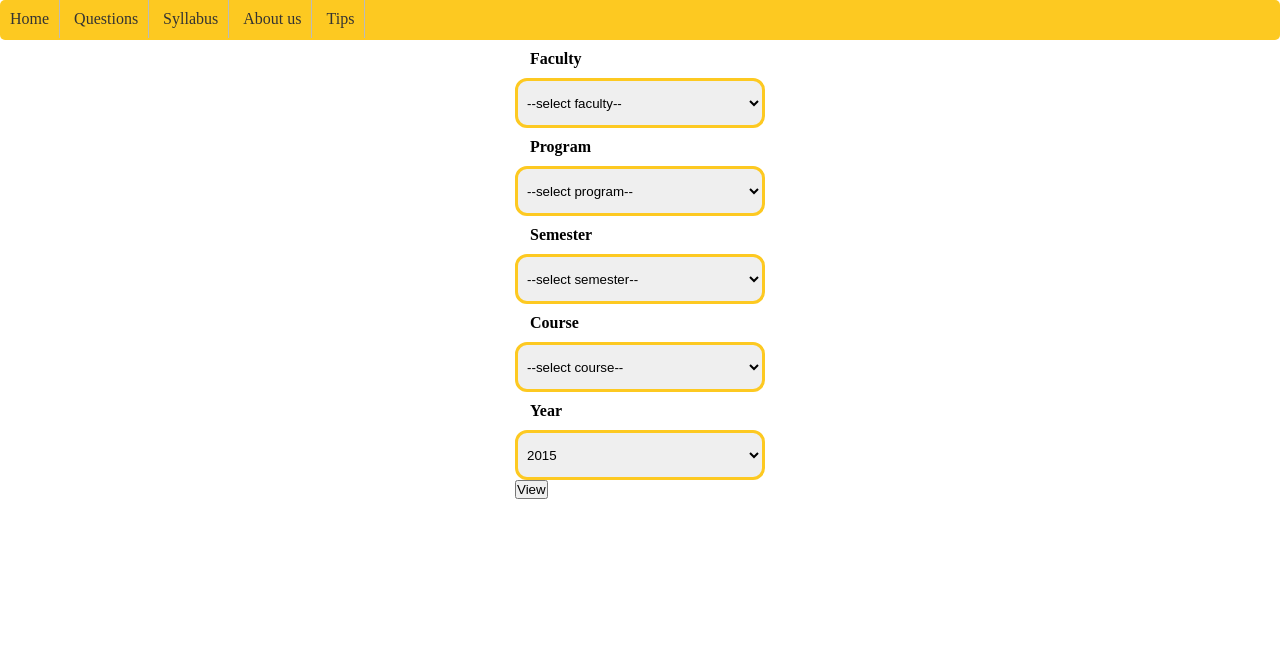
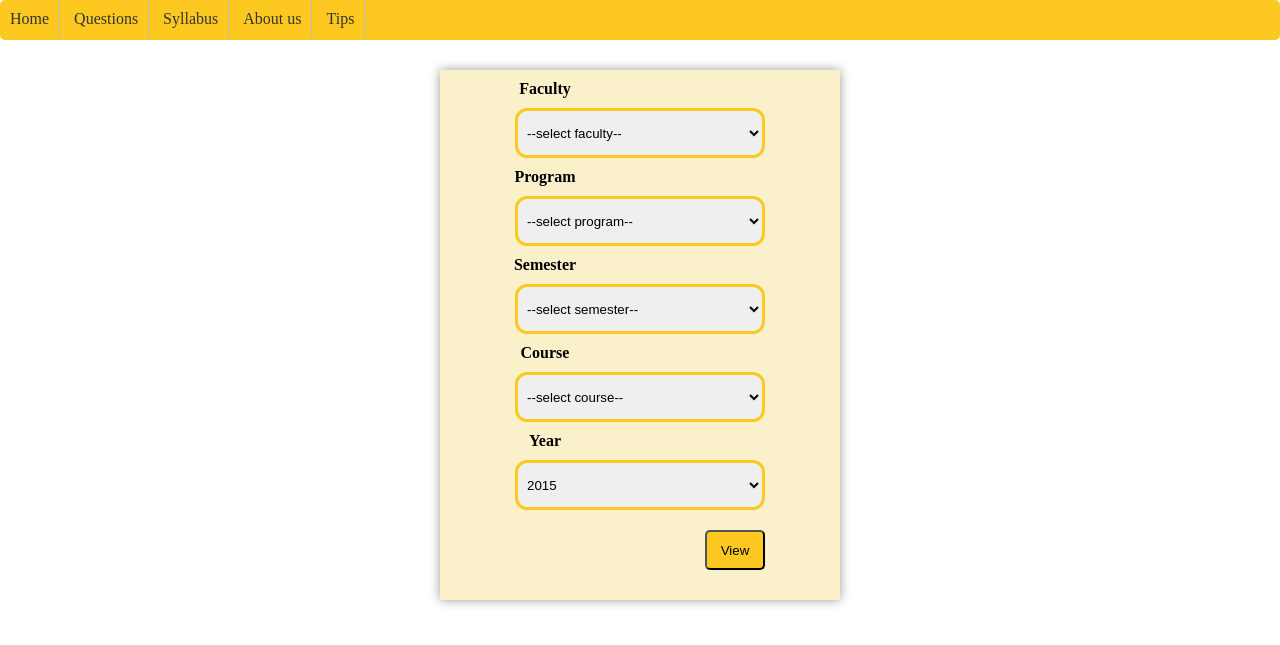
Before and after one commit to Ananda-pun/Minor1, a PHP site: page /pages/questions.php in a window 1280 px wide. Shown: the part 100-745 px from the top of the page. Run offline with PHP 8.4, Linux system fonts and the light colour scheme; data that the repository does not hold is empty.

Commit message:
change in change in question css

```diff
--- a/pages/questions.php
+++ b/pages/questions.php
@@ -56,11 +56,34 @@
     });
 })
     </script>
+    <style>
+        .quesform{
+            background-color: #faf0ca;
+            width: 400px;
+            text-align: center;
+            height: 530px;
+            margin-top: 30px;
+            margin-bottom: 40px;
+            box-shadow:0 0 10px rgba(0,0,0,0.4);
+        }
+        .view{
+            margin-top: 20px;
+            width:60px;
+            height:40px;
+            border-radius:5px;
+            background-color:#FDC921;
+            margin-left: 190px;
+        }
+        .view:hover{
+            cursor:pointer;
+            background-color:white;
+        }
+    </style>
 
 </head>
 <body>
     <div class="add-questions">
-       <form action="../moderator/addaction.php" method="POST" enctype = "multipart/form-data">
+       <form action="../moderator/addaction.php" method="POST" enctype = "multipart/form-data" class="quesform">
             <!-- Faculty dropdown -->
             <!-- la hai sathi haru -->
             <div class="faculties">
--- a/styles/style.css
+++ b/styles/style.css
@@ -353,6 +353,7 @@
 			width: 49%;
 			height: 40px;
 			border-radius: 5px;
+			margin-top: 20px;
 		}
 
 		.logbutton:hover {
@@ -366,12 +367,13 @@
 		}
 		.labellog{
 			margin-left: 10px;
-			margin-top: 20px;
+			margin-top: 10px;
 			font-size: large;
 		}
 		.passlog{
 			margin-left: 10px;
 			font-size: large;
+			margin-top: 10px;
 
 		}
 		/* login finish */
```
Also changed, not shown: login.php (+6 -3 lines), moderator/addaction.php (+13 -0 lines).
